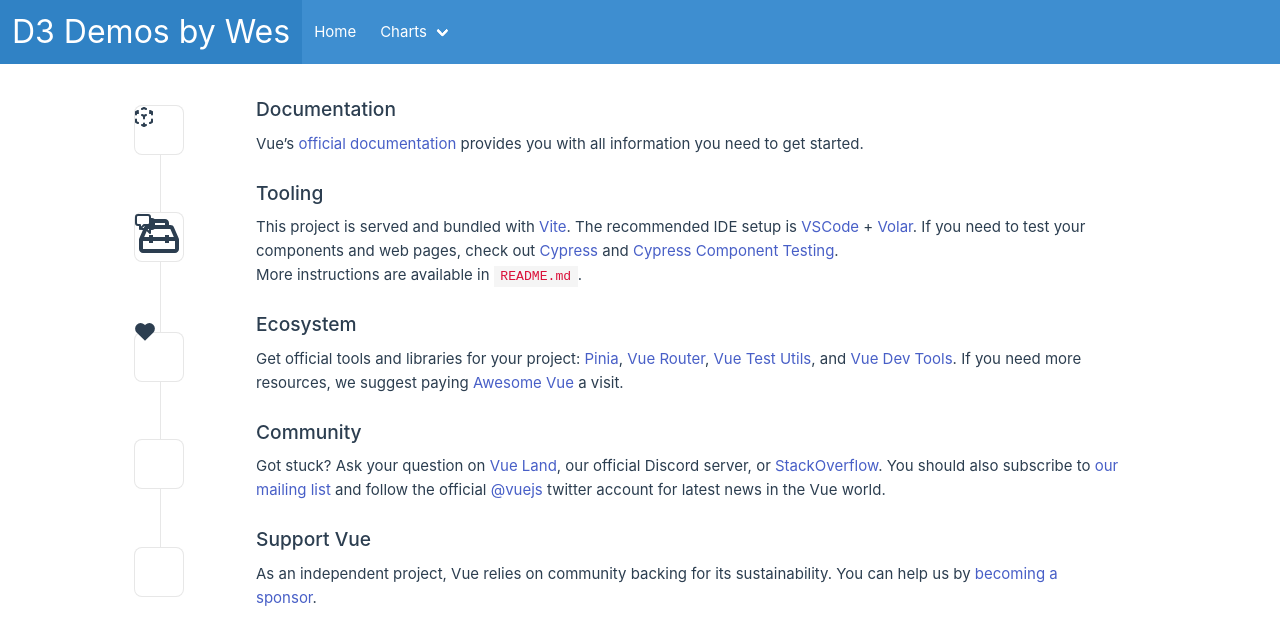
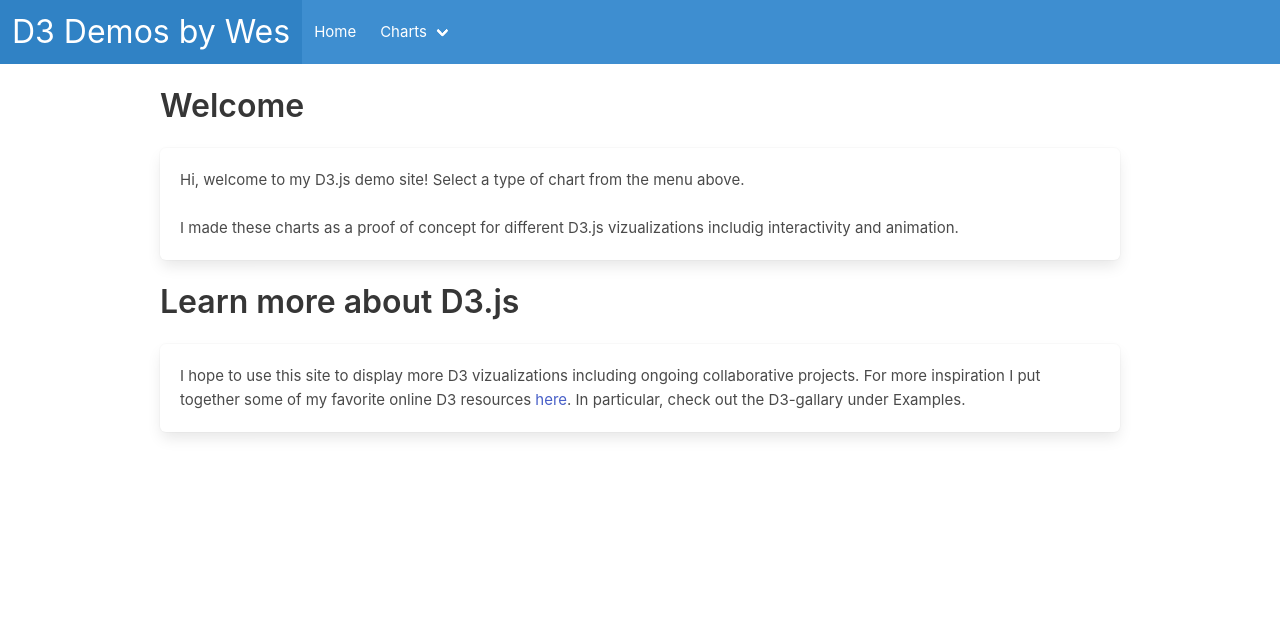
Before and after one commit to yelsew414/vuejs-spa, a Vue app: page /#/ in a window 1280 px wide. Shown: the top 642 px of the page. Built offline with nearby package versions, Linux system fonts and the light colour scheme.

Commit message:
Updated homeview to have info about website purpose

```diff
--- a/src/views/HomeView.vue
+++ b/src/views/HomeView.vue
@@ -4,6 +4,16 @@ import TheWelcome from '@/components/TheWelcome.vue'
 
 <template>
   <main>
-    <TheWelcome />
+    <h1 class="title">Welcome</h1>
+   <div class="box">
+      <div class="block">Hi, welcome to my D3.js demo site! Select a type of chart from the menu above. </div>
+      <div class="block">
+        I made these charts as a proof of concept for different D3.js vizualizations includig interactivity and animation.
+      </div>
+   </div>
+   <h1 class="title">Learn more about D3.js</h1>
+   <div class="box">
+    I hope to use this site to display more D3 vizualizations including ongoing collaborative projects. For more inspiration I put together some of my favorite online D3 resources <a href="https://github.com/wesleysmith1/d3-resources">here</a>. In particular, check out the D3-gallary under Examples.
+   </div>
   </main>
 </template>
```
